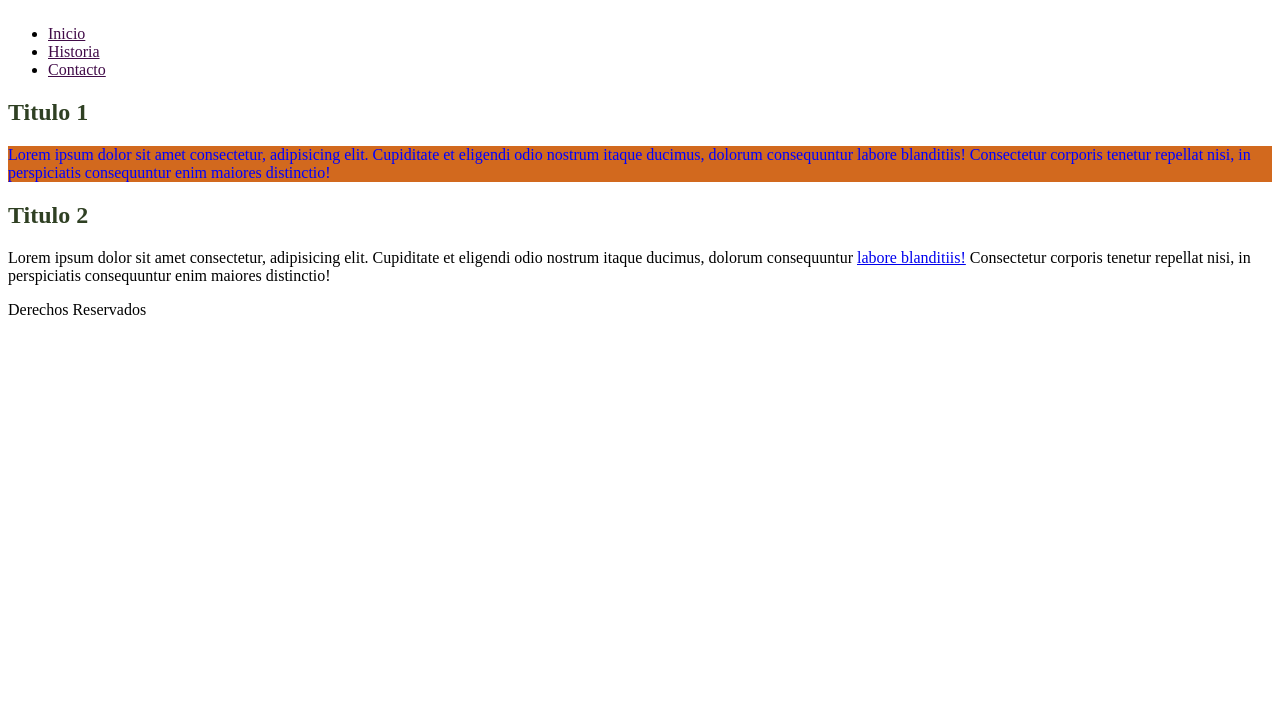
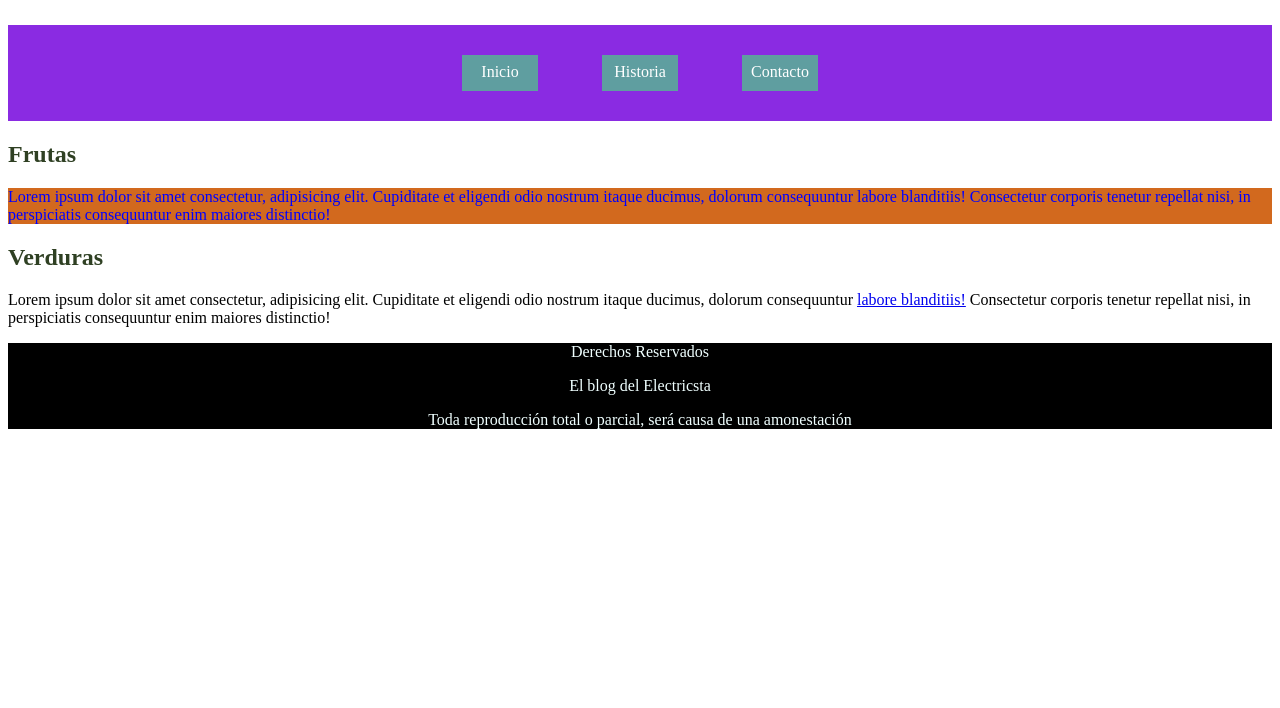
Before and after one commit to beticomtz24/CSS-1, a plain HTML site: page index.html in a window 1280 px wide. Shown: the part 92-800 px from the top of the page. Drawn offline with Linux system fonts and the light colour scheme.

Commit message:
update final

```diff
--- a/index.html
+++ b/index.html
@@ -26,17 +26,19 @@
 
     <main>
             <section>
-                <h2>Titulo 1</h2>
+                <h2>Frutas</h2>
                 <p style="color: blue; background-color: chocolate;" >Lorem ipsum dolor sit amet consectetur, adipisicing elit. Cupiditate et eligendi odio nostrum itaque ducimus, dolorum consequuntur labore blanditiis! Consectetur corporis tenetur repellat nisi, in perspiciatis consequuntur enim maiores distinctio!</p>
             </section>
             <section>
-                <h2>Titulo 2</h2>
+                <h2>Verduras</h2>
                 <p>Lorem ipsum dolor sit amet consectetur, adipisicing elit. Cupiditate et eligendi odio nostrum itaque ducimus, dolorum consequuntur <a href="google.com"> labore blanditiis!</a> Consectetur corporis tenetur repellat nisi, in perspiciatis consequuntur enim maiores distinctio!</p>
             </section>
     </main>
 
     <footer>
         <p>Derechos Reservados</p>
+        <p>El blog del Electricsta</p>
+        <p>Toda reproducción total o parcial, será causa de una amonestación</p>
     </footer>
 
 </body>
--- a/styles/style.css
+++ b/styles/style.css
@@ -5,6 +5,42 @@ h1 {
 
 /*Selectores avanzados nos permiten ser más especificos*/
 
-ul a {
-    color: rgb(65, 11, 72);
+nav ul li a {
+    color: rgb(255, 255, 255);
+    text-decoration: none;
 }
+
+header h1{
+    text-align: center;
+}
+nav ul{
+    padding: 0%;
+    text-align: center;
+    background-color: blueviolet;
+}
+
+/*Pseudoclases*/
+
+nav ul li a:hover {
+
+    color: brown;
+
+}
+
+/*Display*/
+/* Block | Inline | Inline - Block */
+
+nav ul li{
+    display: inline-block;
+    background-color: cadetblue;
+    width: 60px;
+    padding: 8px;
+    height: 20px;
+    margin: 30px;
+}
+
+footer{
+    text-align: center;
+    background-color: black;
+    color: azure;
+}
```
